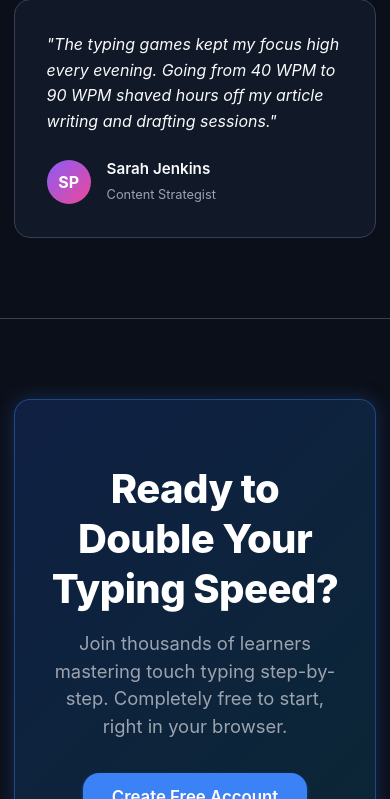
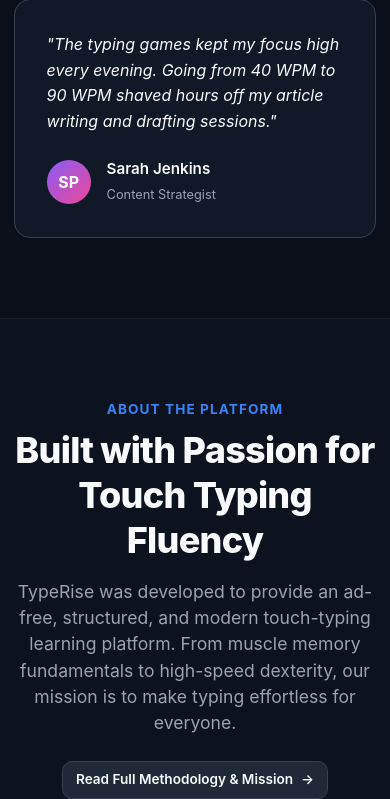
Before and after one commit to kaushalahirwar21/TypeForge, a Django app: page / in a window 390 px wide. Shown: the part 5701-6500 px from the top of the page. Run offline with Django 5.2, Linux system fonts and the light colour scheme; data that the repository does not hold is empty.

Commit message:
Add About page link to desktop & mobile navbar and add About & Creator section to landing page

```diff
--- a/templates/base.html
+++ b/templates/base.html
@@ -31,6 +31,7 @@
             <li class="nav-item"><a href="{% url 'games' %}" class="{% if request.resolver_match.url_name == 'games' %}active{% endif %}">Games</a></li>
             <li class="nav-item"><a href="{% url 'achievements' %}" class="{% if request.resolver_match.url_name == 'achievements' %}active{% endif %}">Achievements</a></li>
             <li class="nav-item"><a href="{% url 'statistics' %}" class="{% if request.resolver_match.url_name == 'statistics' %}active{% endif %}">Statistics</a></li>
+            <li class="nav-item"><a href="{% url 'about' %}" class="{% if request.resolver_match.url_name == 'about' %}active{% endif %}">About</a></li>
           {% else %}
             <li class="nav-item"><a href="{% url 'course_map' %}" class="{% if request.resolver_match.url_name == 'course_map' %}active{% endif %}">Lessons</a></li>
             <li class="nav-item"><a href="{% url 'typing_test' %}" class="{% if request.resolver_match.url_name == 'typing_test' %}active{% endif %}">Typing Test</a></li>
@@ -118,6 +119,8 @@
         <li><a href="{% url 'statistics' %}" class="mobile-nav-link {% if request.resolver_match.url_name == 'statistics' %}active{% endif %}"><span>📈</span> Statistics</a></li>
         <li><a href="{% url 'profile' %}" class="mobile-nav-link {% if request.resolver_match.url_name == 'profile' %}active{% endif %}"><span>👤</span> My Profile</a></li>
         <li><a href="{% url 'settings' %}" class="mobile-nav-link {% if request.resolver_match.url_name == 'settings' %}active{% endif %}"><span>⚙️</span> Preferences</a></li>
+        <li><a href="{% url 'about' %}" class="mobile-nav-link {% if request.resolver_match.url_name == 'about' %}active{% endif %}"><span>📖</span> About TypeRise</a></li>
+        <li><a href="{% url 'help' %}" class="mobile-nav-link {% if request.resolver_match.url_name == 'help' %}active{% endif %}"><span>❓</span> Help &amp; FAQ</a></li>
         <li style="margin-top: 0.75rem; border-top: 1px solid var(--border); padding-top: 0.75rem;">
           <a href="{% url 'logout' %}" class="mobile-nav-link" style="color: var(--danger);"><span>🚪</span> Log Out</a>
         </li>
--- a/templates/pages/landing.html
+++ b/templates/pages/landing.html
@@ -193,6 +193,29 @@
   </div>
 </section>
 
+<!-- About TypeRise & Creator Section -->
+<section class="about-section" style="padding: 5rem 0; background: rgba(15, 23, 42, 0.4); border-top: 1px solid rgba(148, 163, 184, 0.08); border-bottom: 1px solid rgba(148, 163, 184, 0.08);">
+  <div class="container">
+    <div class="section-header" style="text-align: center; margin-bottom: 3rem;">
+      <span class="section-tag">About The Platform</span>
+      <h2 class="section-title">Built with Passion for Touch Typing Fluency</h2>
+      <p class="section-desc" style="max-width: 680px; margin: 0.75rem auto 1.5rem;">
+        TypeRise was developed to provide an ad-free, structured, and modern touch-typing learning platform. From muscle memory fundamentals to high-speed dexterity, our mission is to make typing effortless for everyone.
+      </p>
+      <div>
+        <a href="{% url 'about' %}" class="btn btn-secondary btn-sm" style="display: inline-flex; align-items: center; gap: 0.5rem;">
+          <span>Read Full Methodology &amp; Mission</span> &rarr;
+        </a>
+      </div>
+    </div>
+
+    <!-- Meet the Developer Card -->
+    <div style="max-width: 800px; margin: 0 auto;">
+      {% include 'pages/developer_card_partial.html' %}
+    </div>
+  </div>
+</section>
+
 <!-- Call to Action Banner -->
 <section class="cta-section">
   <div class="container">
```
